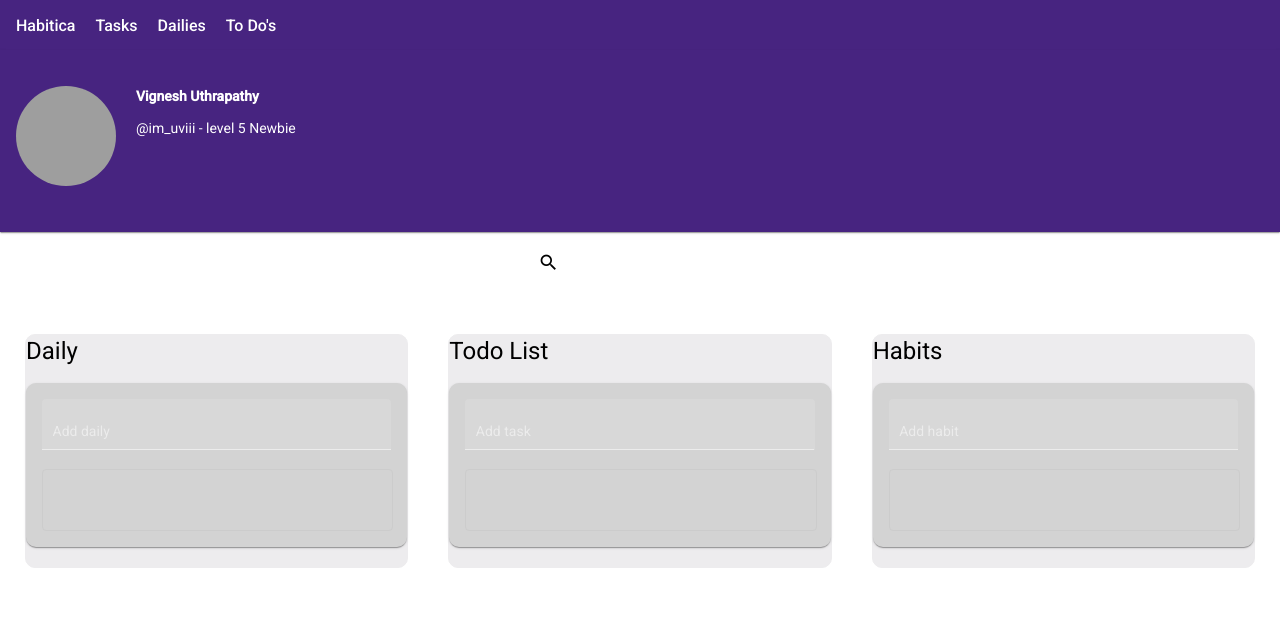
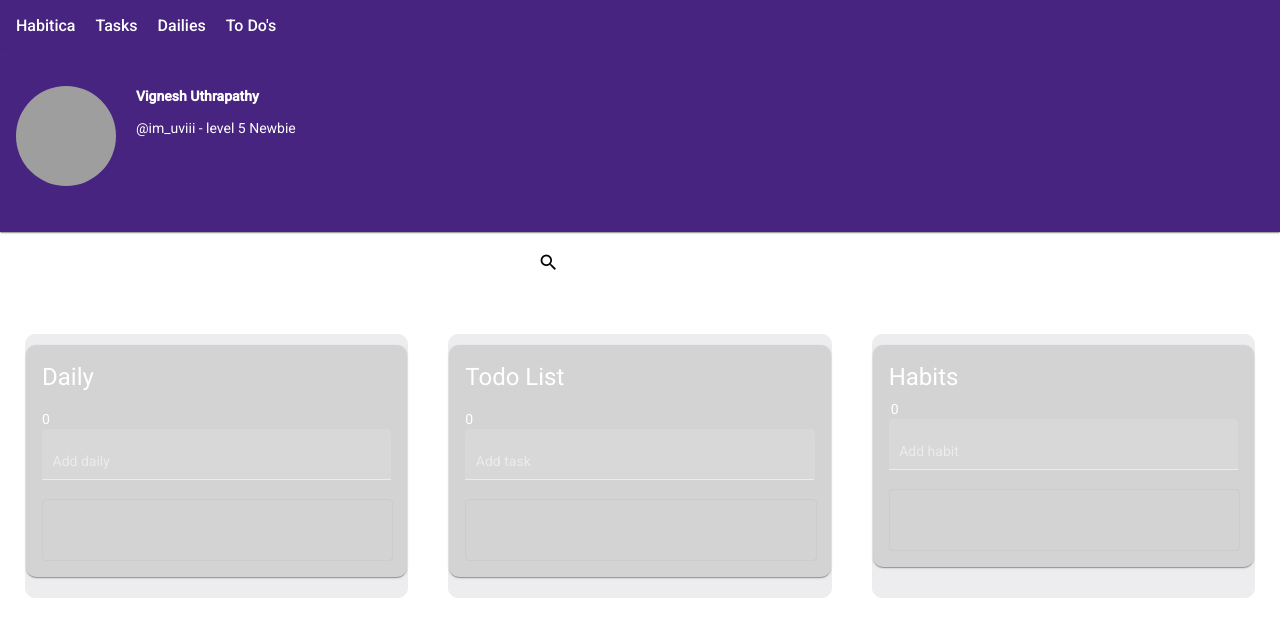
Before and after one commit to vigneshuthra/habitica-NEW, an Angular app: page /home in a window 1280 px wide. Shown: the top 636 px of the page. Built offline with nearby package versions, Linux system fonts and the light colour scheme; grey boxes are pictures that could not be loaded.

Commit message:
Add counter for tasks

```diff
--- a/src/app/daily/daily.component.html
+++ b/src/app/daily/daily.component.html
@@ -1,4 +1,11 @@
 <mat-card>
+  <h1>Daily</h1>
+  <div class="container">
+    <div class="number-display">
+      {{counter}}
+    </div>
+  </div>
+
     <div>
       <form [formGroup]="newTodoForm" class="flex mt-4">
         <mat-form-field appearance="fill"
--- a/src/app/daily/daily.component.ts
+++ b/src/app/daily/daily.component.ts
@@ -23,11 +23,13 @@
   }
 
   ngOnInit(): void {}
+  counter =0;
 
   addTask() {
     const value = this.newTodoForm.value.todoItem;
     this.taskList.push({ id: this.taskList.length, name: value });
     window.localStorage.setItem('task', JSON.stringify(this.taskList));
+    this.counter ++;
     this.newTodoForm.reset();
   }
   markDone(value: any) {}
@@ -35,6 +37,8 @@
   removeTask(i: any) {
     this.taskList.splice(i, 1);
     window.localStorage.setItem('task', JSON.stringify(this.taskList));
+    this.counter --;
+
   }
 
   public getJSON(): Observable<any> {
--- a/src/app/habits/habits.component.html
+++ b/src/app/habits/habits.component.html
@@ -1,4 +1,12 @@
 <mat-card>
+    <h1>Habits</h1>
+
+    <div class="container">
+        <div class="number-display">
+          {{counter}}
+        </div>
+      </div>
+
     <div>
       <form [formGroup]="newTodoForm" class="flex mt-4">
         <mat-form-field appearance="fill"
--- a/src/app/habits/habits.component.scss
+++ b/src/app/habits/habits.component.scss
@@ -82,3 +82,16 @@
 .removeDone:hover{
     background-color: red;
 }
+
+.container {
+  display: flex;
+  align-items: flex-end;
+  justify-content: flex-end;
+  width: 10px;
+  height: 10px;
+
+}
+
+.number-display {
+  font-size: 1em;
+}
--- a/src/app/habits/habits.component.ts
+++ b/src/app/habits/habits.component.ts
@@ -23,12 +23,17 @@
 
   ngOnInit(): void {}
 
+  counter=0;
+
   addTask() {
     const value = this.newTodoForm.value.todoItem;
     this.habitList.push({ id: this.habitList.length, name: value });
     window.localStorage.setItem('task', JSON.stringify(this.habitList));
+    this.counter++;
+    console.log(this.counter);
     this.newTodoForm.reset();
   }
+
   drop(event: CdkDragDrop<string[]>) {
     moveItemInArray(this.habitList, event.previousIndex, event.currentIndex);
   }
@@ -36,6 +41,9 @@
   removeTask(i: any) {
     this.habitList.splice(i, 1);
     window.localStorage.setItem('task', JSON.stringify(this.habitList));
+    this.counter--;
+    console.log(this.counter);
+
   }
 
   OnChange($event: any) {
--- a/src/app/home/home.component.html
+++ b/src/app/home/home.component.html
@@ -5,15 +5,12 @@
 </div>
 <div class="flex-row-container">
   <div class="flex-row-item">
-    <h1>Daily</h1>
     <app-daily></app-daily>
   </div>
   <div class="flex-row-item">
-    <h1>Todo List</h1>
     <app-todo-list></app-todo-list>
   </div>
   <div class="flex-row-item">
-    <h1>Habits</h1>
     <app-habits></app-habits>
   </div>
 </div>
--- a/src/app/todo-list/todo-list.component.html
+++ b/src/app/todo-list/todo-list.component.html
@@ -1,4 +1,12 @@
 <mat-card>
+  <h1>Todo List</h1>
+
+  <div class="container">
+    <div class="number-display">
+      {{counter}}
+    </div>
+  </div>
+
     <div>
       <form [formGroup]="newTodoForm" class="flex mt-4">
         <mat-form-field appearance="fill"
--- a/src/app/todo-list/todo-list.component.ts
+++ b/src/app/todo-list/todo-list.component.ts
@@ -21,11 +21,13 @@
   }
 
   ngOnInit(): void {}
+  counter = 0;
 
   addTask() {
     const value = this.newTodoForm.value.todoItem;
     this.taskList.push({ id: this.taskList.length, name: value });
     window.localStorage.setItem('task', JSON.stringify(this.taskList));
+    this.counter++;
     this.newTodoForm.reset();
   }
   markDone(value: any) {}
@@ -33,6 +35,7 @@
   removeTask(i: any) {
     this.taskList.splice(i, 1);
     window.localStorage.setItem('task', JSON.stringify(this.taskList));
+    this.counter--;
   }
 
   drop(event: CdkDragDrop<string[]>) {
```
